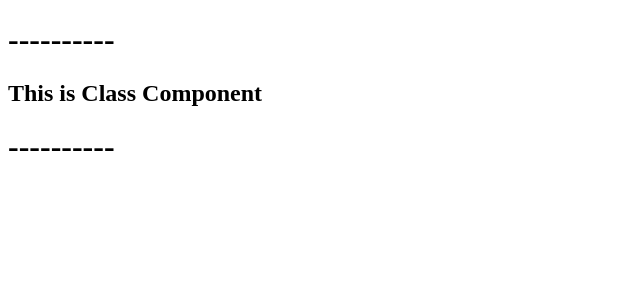
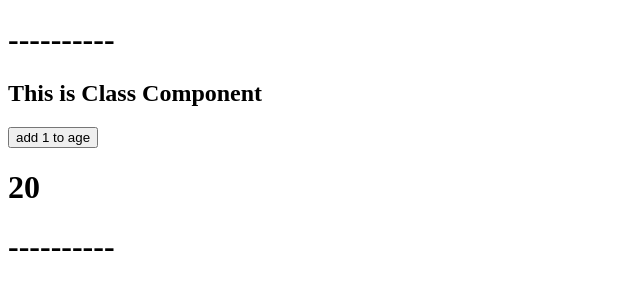
Before and after one commit to ShivaKanchi/second_react_app, a React (Create React App) app: page /class in a window 1280 px wide. Shown: the top 300 px of the page, without its empty margins (0-640 px from the left). Built offline with nearby package versions, Linux system fonts and the light colour scheme.

Commit message:
Starting with wrapping

```diff
--- a/src/pages/Classcomponent.jsx
+++ b/src/pages/Classcomponent.jsx
@@ -17,6 +17,11 @@ class Classcomponent extends React.Component {
         return (
             <>
                 <h2>This is Class Component</h2 >
+                <button onClick={() => this.setState({
+                    ...this.state,
+                    age: this.state.age + 1,
+                })}>add 1 to age </button>
+                <h1>{this.state.age}</h1>
             </>
         );
     }
```
